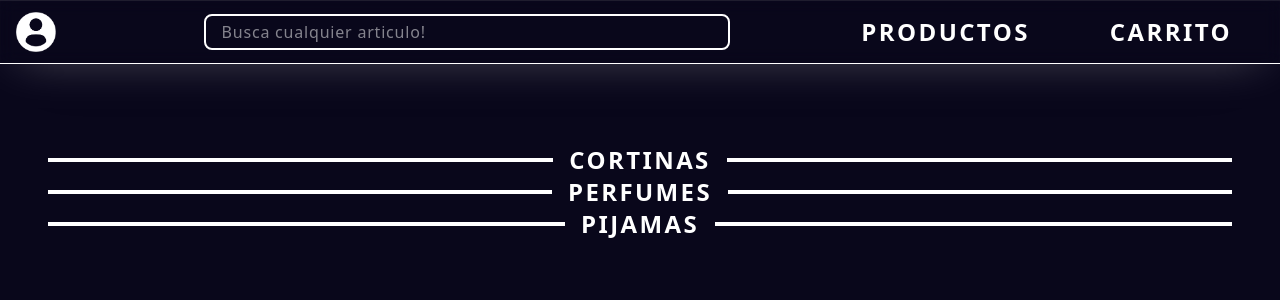
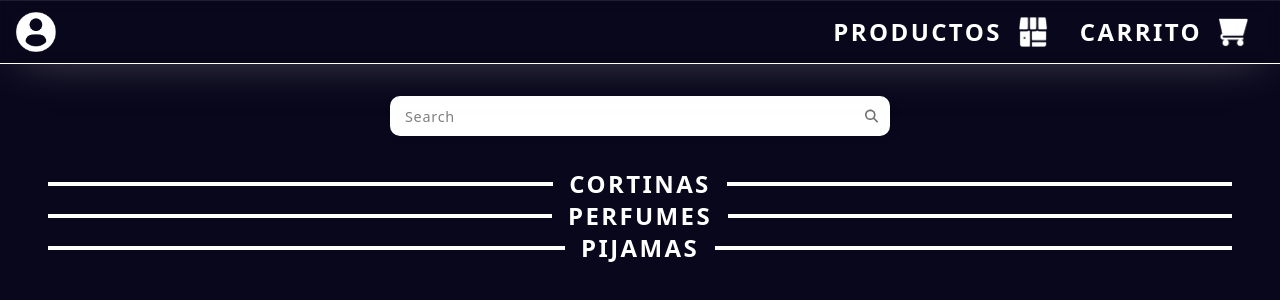
Before and after one commit to AndresG2412/OnlineShop, a Next.js app: page / in a window 1280 px wide. Shown: the top 300 px of the page. Built offline with nearby package versions, Linux system fonts and the light colour scheme.

Commit message:
camibios diseño

```diff
--- a/src/app/Components/Busqueda.jsx
+++ b/src/app/Components/Busqueda.jsx
@@ -8,16 +8,25 @@ export default function Busqueda() {
     const [searchTerm, setSearchTerm] = useState("");
 
     return (
-        <div className='w-full flex justify-center'>
-            <div className="flex justify-center gap-2 mb-4 w-2/3">
+        <>
+            <div className="InputContainer mx-auto mb-8">
                 <input
-                type="text"
-                placeholder="Escribe lo que buscas!"
-                className="border-2 border-white p-2 rounded text-white w-full focus:border-purple-500 focus:outline"
-                value={searchTerm}
-                onChange={(e) => setSearchTerm(e.target.value)}
+                    placeholder="Search"
+                    id="input"
+                    className="input tracking-wider font-sans"
+                    name="text"
+                    type="text"
+                    autoComplete='off'
                 />
+
+                <label className="labelforsearch" for="input">
+                    <svg className="searchIcon" viewBox="0 0 512 512">
+                    <path
+                        d="M416 208c0 45.9-14.9 88.3-40 122.7L502.6 457.4c12.5 12.5 12.5 32.8 0 45.3s-32.8 12.5-45.3 0L330.7 376c-34.4 25.2-76.8 40-122.7 40C93.1 416 0 322.9 0 208S93.1 0 208 0S416 93.1 416 208zM208 352a144 144 0 1 0 0-288 144 144 0 1 0 0 288z"
+                    ></path>
+                    </svg>
+                </label>
             </div>
-        </div>
+        </>
     )
 }
--- a/src/app/Components/Navbar.jsx
+++ b/src/app/Components/Navbar.jsx
@@ -8,23 +8,36 @@ import user from '../Images/user.png'
 import search from '../Images/search.webp'
 import { useState, useEffect } from 'react'
 
+import main from '../Images/main.webp'
+import car from '../Images/car.webp'
+
 export default function Navbar() {
 
   return (
     <div className='h-16 w-full bg-transparent shadow-1 fixed top-0 left-0 flex justify-between items-center border-b-[1px] border-[#fff] z-50 backdrop-blur-sm'>
       <Image src={user} className='h-10 w-10 mx-4 hover:scale-110 hover:transition-all' alt='user_logo'/>
 
-      <div className='w-full flex justify-center'>
-        <input
-          type="text"
-          className='border-white border-2 w-2/3 text-white rounded-lg tracking-wider pl-4 py-1'
-          placeholder='Busca cualquier articulo!'
-        />
-      </div>
-
-      <div className='flex gap-20 mr-12'>
-        <Link className='uppercase text-white font-bold text-2xl tracking-widest hover:duration-300 hover:scale-110 hover:transition-all' href="/">Productos</Link>
-        <Link className='uppercase text-white font-bold text-2xl tracking-widest hover:duration-300 hover:scale-110 hover:transition-all' href="../Pages/Carrito">Carrito</Link>
+      <div className='flex mr-8 gap-x-8'>
+        <div className='flex items-center gap-x-4 hover:duration-300 hover:scale-110 hover:transition-all'>
+          <Link className='uppercase text-white font-bold text-2xl tracking-widest' href="/">Productos</Link>
+          <Image
+            src={main}
+            alt="Main_icon"
+            width={30}
+            height={30}
+            className=""
+          />
+        </div>
+        <div className='flex items-center gap-x-4 hover:duration-300 hover:scale-110 hover:transition-all'>
+          <Link className='uppercase text-white font-bold text-2xl tracking-widest' href="../Pages/Carrito">Carrito</Link>
+          <Image
+            src={car}
+            alt="Car_icon"
+            width={30}
+            height={30}
+            className=""
+          />
+        </div>
       </div>
 
     </div>
--- a/src/app/globals.css
+++ b/src/app/globals.css
@@ -93,3 +93,68 @@ svg {
 .shadow-1{
   box-shadow: rgba(255, 255, 255, 0.1) 0px 1px 1px 0px inset, rgba(255, 255, 255, 0.5) 0px 5px 50px -20px, rgba(0, 0, 0, 0.3) 0px 30px 60px -30px;
 }
+
+/* From Uiverse.io by Shaidend */
+.InputContainer {
+  height: 40px;
+  width: 500px;
+  display: flex;
+  align-items: center;
+  justify-content: center;
+  background-color: rgb(255, 255, 255);
+  border-radius: 10px;
+  overflow: hidden;
+  cursor: pointer;
+  padding-left: 15px;
+  box-shadow: 2px 2px 10px rgba(0, 0, 0, 0.075);
+}
+
+.input {
+  width: 100%;
+  height: 100%;
+  border: none;
+  outline: none;
+  font-size: 0.9em;
+  caret-color: rgb(255, 81, 0);
+}
+
+.labelforsearch {
+  cursor: text;
+  padding: 0px 12px;
+}
+
+.searchIcon {
+  width: 13px;
+}
+
+.border {
+  height: 40%;
+  width: 1.3px;
+  background-color: rgb(223, 223, 223);
+}
+
+.micIcon {
+  width: 12px;
+}
+
+.micButton {
+  padding: 0px 15px 0px 12px;
+  border: none;
+  background-color: transparent;
+  height: 40px;
+  cursor: pointer;
+  transition-duration: 0.3s;
+}
+
+.searchIcon path {
+  fill: rgb(114, 114, 114);
+}
+
+.micIcon path {
+  fill: rgb(255, 81, 0);
+}
+
+.micButton:hover {
+  background-color: rgb(255, 230, 230);
+  transition-duration: 0.3s;
+}
--- a/src/app/page.jsx
+++ b/src/app/page.jsx
@@ -5,7 +5,8 @@ import Products from "./Components/Products";
 
 export default function Home() {
     return (
-        <div className="mt-36 w-screen h-auto">
+        <div className="mt-24 w-screen h-auto">
+            <Busqueda />
             <Products nombre={"CORTINAS"}/>
             <Products nombre={"PERFUMES"}/>
             <Products nombre={"PIJAMAS"}/>
```
Also changed, not shown: src/app/Images/car.webp (added), src/app/Images/main.webp (added).
